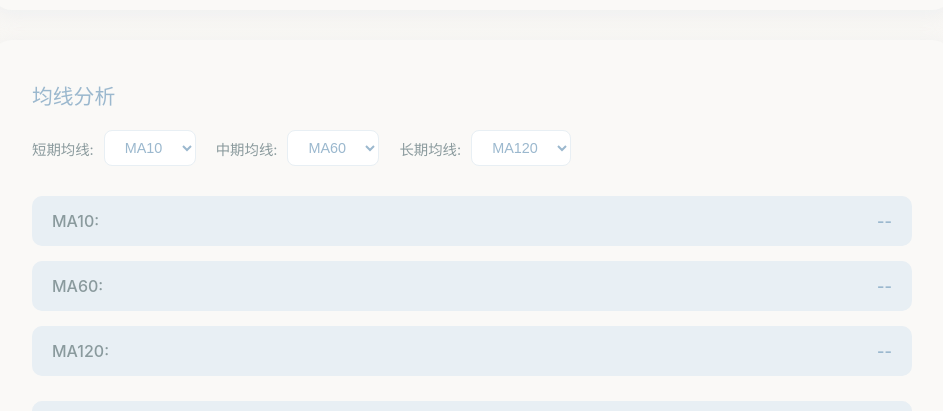
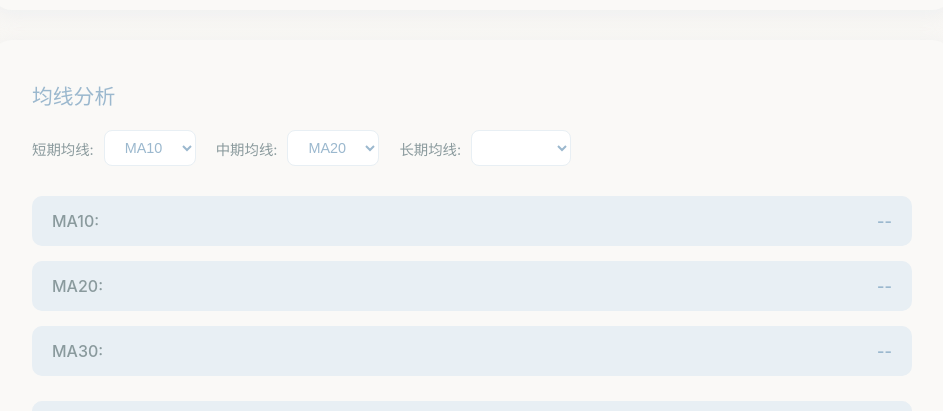
Before and after one commit to Xiaruidong/xia-website, a Vue app: page /xia-website/gold-price in a window 1280 px wide. Shown: the part 1440-1851 px from the top of the page, without its empty margins (168-1111 px from the left). Built offline with nearby package versions, Linux system fonts and the light colour scheme; no server answers.

Commit message:
fix: 调整均线默认参数
- 使用较小的均线周期(10/20/30)确保有足够历史数据
- 避免数据不足导致的API错误
- 保持MA10, MA20等常用均线可用

```diff
--- a/src/views/GoldPrice.vue
+++ b/src/views/GoldPrice.vue
@@ -199,10 +199,10 @@ const priceStats = ref({
   prevClose: '--'
 })
 
-// 均线参数
+// 均线参数（使用较小值以确保有足够历史数据）
 const maShort = ref('10')
-const maMedium = ref('60')
-const maLong = ref('120')
+const maMedium = ref('20')
+const maLong = ref('30')
 
 // 均线数据
 const maData = ref({
```
